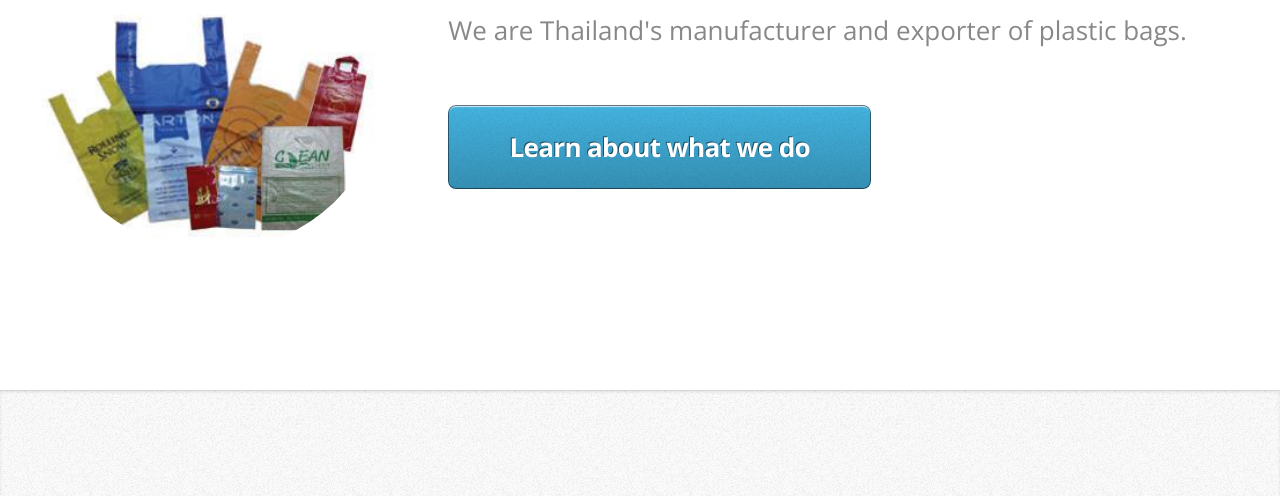
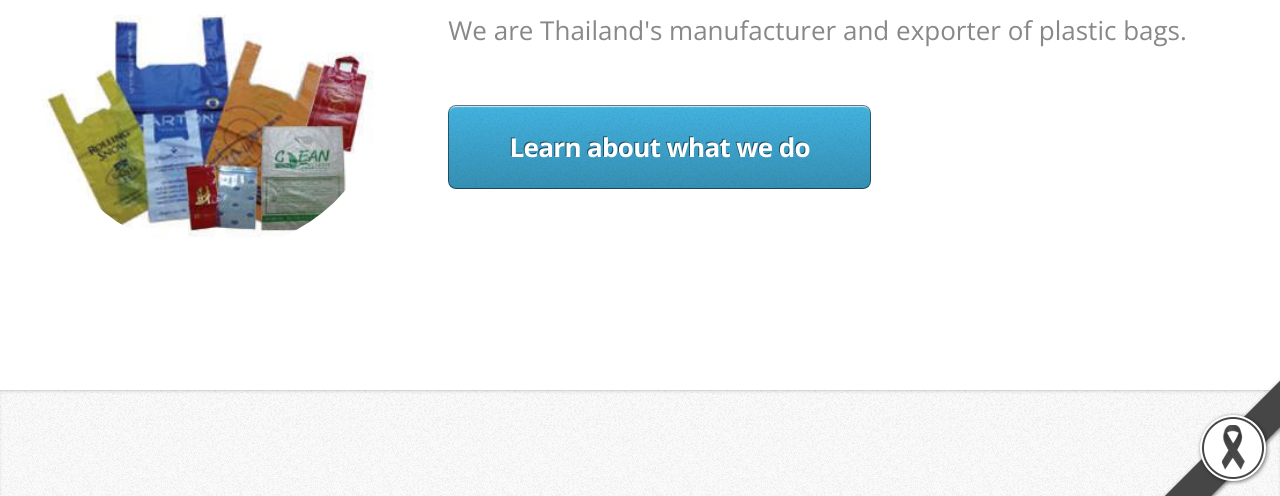
Before and after one commit to siampm/siampm.com, a plain HTML site: page index.html in a window 1280 px wide. Shown: the part 304-800 px from the top of the page. Drawn offline with nearby package versions, Linux system fonts and the light colour scheme.

Commit message:
Add black ribbon code (http://nuuneoi.com/blog/blog.php?read_id=884) Fix google fonts url.

```diff
--- a/assets/css/main.css
+++ b/assets/css/main.css
@@ -1,4 +1,4 @@
-@import url("http://fonts.googleapis.com/css?family=Open+Sans:300,300italic,600,600italic,700");
+@import url("https://fonts.googleapis.com/css?family=Open+Sans:300,300italic,600,600italic,700");
 @import url("font-awesome.min.css");
 
 /*
@@ -2104,3 +2104,19 @@
 				}
 
 	}
+
+	.black-ribbon {
+		position: fixed;
+		z-index: 9999;
+		width: 70px;
+	}
+	@media only all and (min-width: 768px) {
+		.black-ribbon {
+			width: auto;
+		}
+	}
+
+	.stick-left { left: 0; }
+	.stick-right { right: 0; }
+	.stick-top { top: 0; }
+	.stick-bottom { bottom: 0; }
--- a/index.html
+++ b/index.html
@@ -17,6 +17,9 @@
 		<!--[if lte IE 9]><link rel="stylesheet" href="assets/css/ie9.css" /><![endif]-->
 	</head>
 	<body>
+
+<!-- http://nuuneoi.com/blog/blog.php?read_id=884 -->
+<img src="images/black_ribbon_bottom_right.png" class="black-ribbon stick-bottom stick-right"/>
 
 		<!-- Nav -->
 			<nav id="nav">
```
Also changed, not shown: images/black_ribbon_bottom_left.png (added), images/black_ribbon_bottom_right.png (added), images/black_ribbon_top_left.png (added), images/black_ribbon_top_right.png (added).
